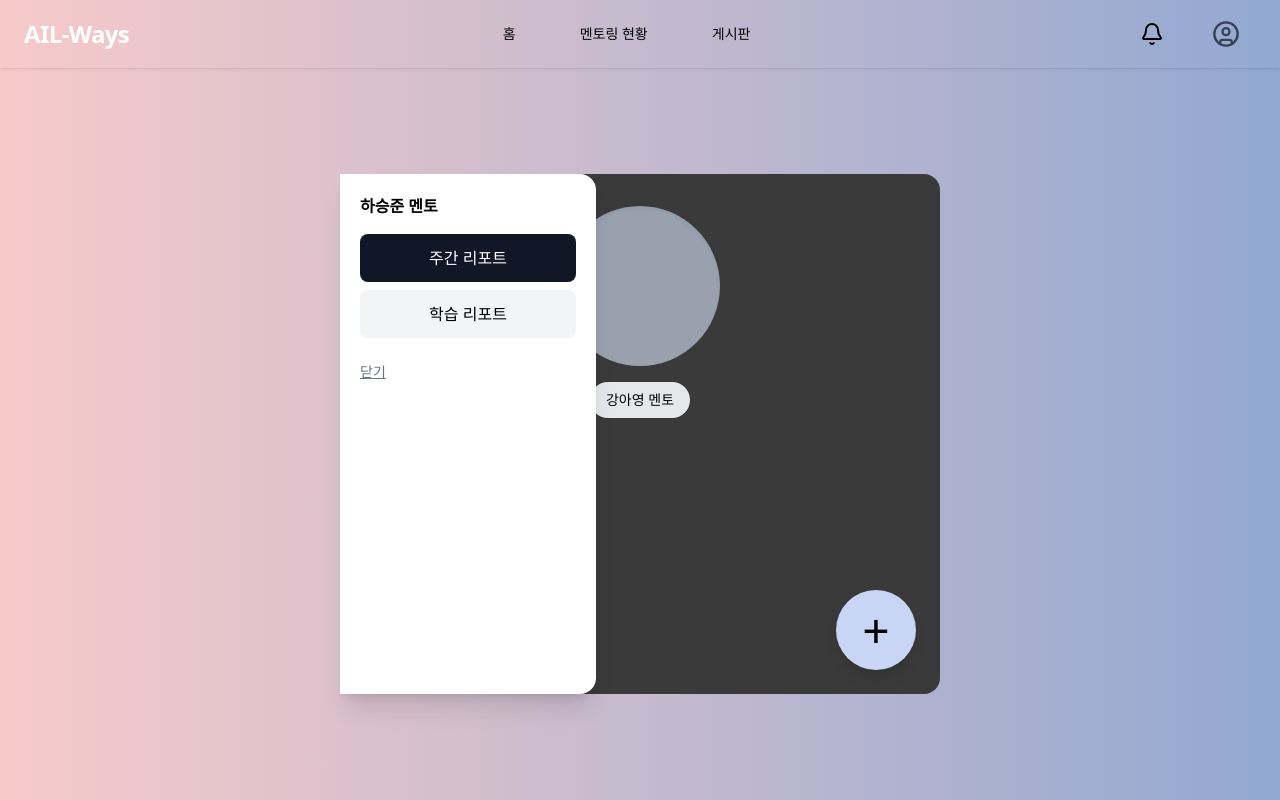
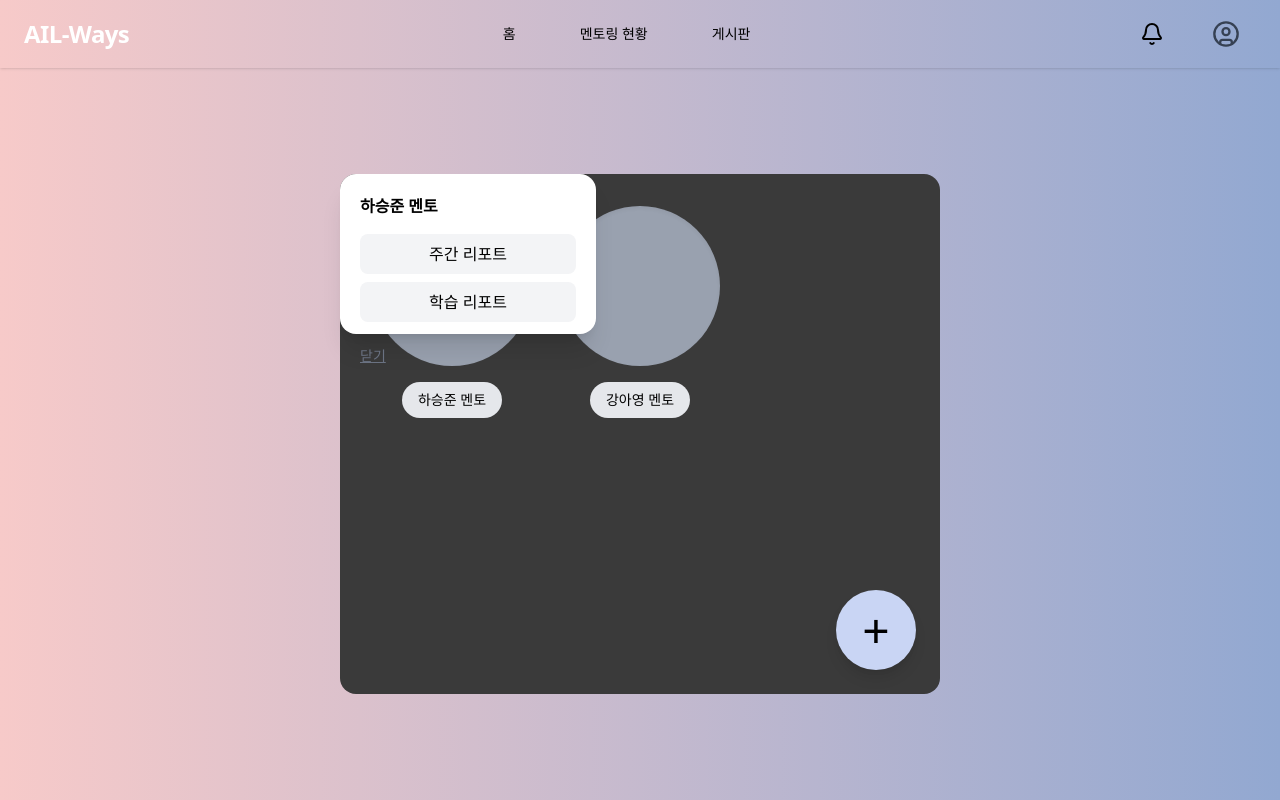
Before and after one commit to gahyeon1022/AIL-ways, a Next.js app in the folder apps/frontend/: page /mentoring-current in a window 1280 px wide. Both pictures are taken after a click on the button "하승준 멘토". Built offline with nearby package versions, Linux system fonts and the light colour scheme.

Commit message:
주간리포트,학습리포트 선택창 수정

```diff
--- a/apps/frontend/src/components/layout/MentoringCurrent.tsx
+++ b/apps/frontend/src/components/layout/MentoringCurrent.tsx
@@ -105,18 +105,18 @@ export default function MentoringCurrent() {
             onClick={() => setActiveMentor(null)}
             className="absolute inset-0 z-10 bg-transparent"
           />
-          <div className="absolute left-0 top-0 z-40 h-full w-64 rounded-r-2xl bg-white p-5 shadow-xl">
+          <div className="absolute left-0 top-0 z-40 h-40 w-64 rounded-2xl bg-white p-5 shadow-xl">
             <div className="mb-4 font-semibold">{activeMentor.name}</div>
             <div className="grid gap-2">
               <button
                 onClick={() => goReport("weekly")}
-                className="rounded-lg bg-gray-900 px-4 py-3 text-white"
+                className="rounded-lg bg-gray-100 px-4 py-2"
               >
                 주간 리포트
               </button>
               <button
                 onClick={() => goReport("study")}
-                className="rounded-lg bg-gray-100 px-4 py-3"
+                className="rounded-lg bg-gray-100 px-4 py-2"
               >
                 학습 리포트
               </button>
```
